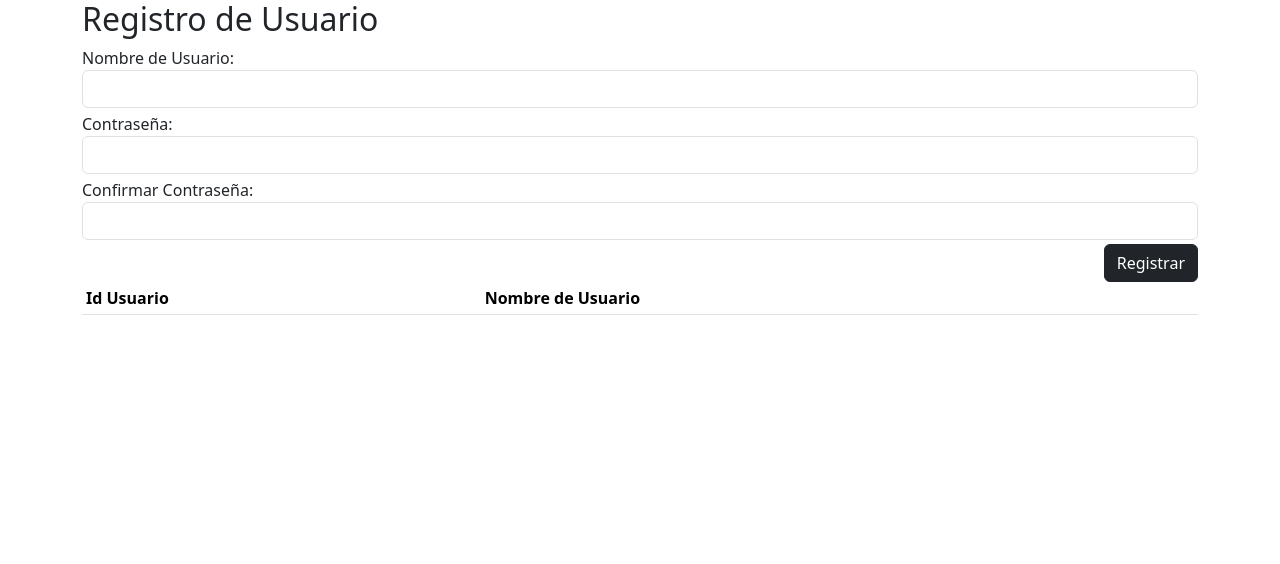
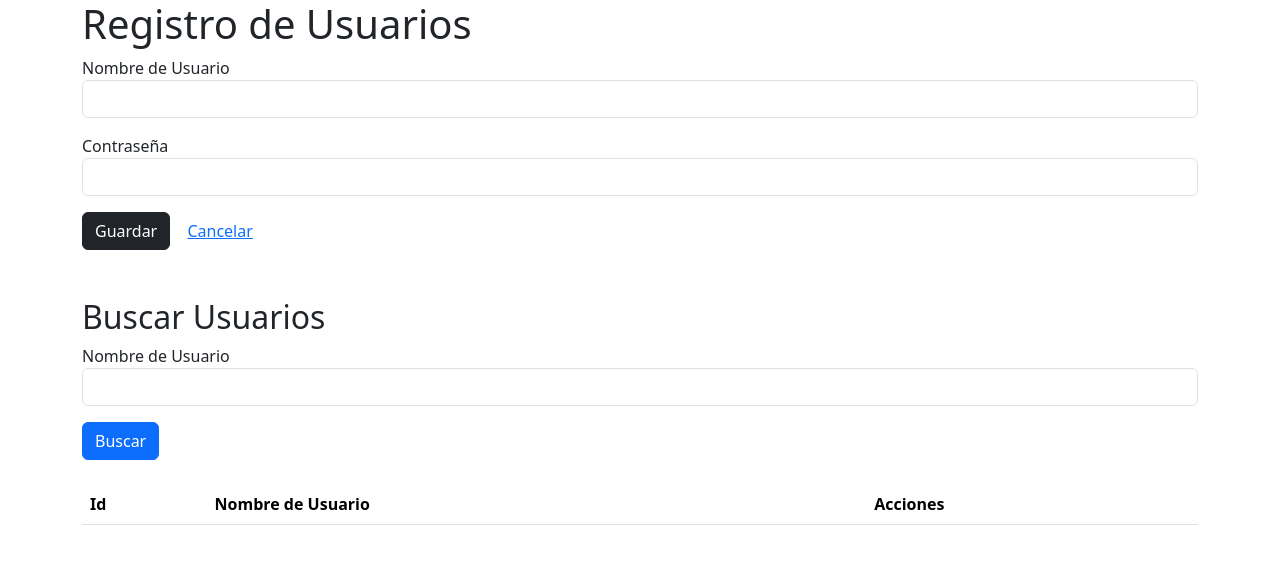
Before and after one commit to velycrxcker/7bFLASK, a Flask app: template templates/registro-usuarios.html in a window 1280 px wide. Shown: the top 564 px of the page. Run offline with Flask 3, Linux system fonts and the light colour scheme; the template is opened without the code that fills it, so the values that code supplies are empty.

Commit message:
Update registro-usuarios.html

```diff
--- a/templates/registro-usuarios.html
+++ b/templates/registro-usuarios.html
@@ -3,81 +3,52 @@
 <head>
     <meta charset="UTF-8">
     <meta name="viewport" content="width=device-width, initial-scale=1.0">
-
-    <link href="https://cdn.jsdelivr.net/npm/bootstrap@5.3.3/dist/css/bootstrap.min.css" rel="stylesheet" integrity="sha384-QWTKZyjpPEjISv5WaRU9OFeRpok6YctnYmDr5pNlyT2bRjXh0JMhjY6hW+ALEwIH" crossorigin="anonymous">
-
-    <script src="https://code.jquery.com/jquery-3.7.1.min.js" integrity="sha256-/JqT3SQfawRcv/BIHPThkBvs0OEvtFFmqPF/lYI/Cxo=" crossorigin="anonymous"></script>
-
-    <script src="https://cdnjs.cloudflare.com/ajax/libs/jquery-validate/1.19.5/jquery.validate.min.js"></script>
-
-    <title>Registro de Usuario</title>
+    <link href="https://cdn.jsdelivr.net/npm/bootstrap@5.3.3/dist/css/bootstrap.min.css" rel="stylesheet">
+    <script src="https://code.jquery.com/jquery-3.7.1.min.js"></script>
+    <title>Gestión de Usuarios</title>
 </head>
 <body>
     <div class="container">
-        <h2>Registro de Usuario</h2>
-        <form method="post" id="frmRegistroUsuario" class="formulario">
-            <div class="mb-1">
-                <label id="lblUsuario" for="txtUsuario">Nombre de Usuario:</label>
-                <input type="text" name="txtUsuario" id="txtUsuario" class="form-control" required minlength="5" maxlength="20" pattern="[a-zA-Z0-9]+" title="Solo letras y números, sin espacios ni caracteres especiales">
+        <h1>Registro de Usuarios</h1>
+        <form id="frmUsuario" method="post" action="/registrar">
+            <input type="hidden" id="id" name="id">
+            <div class="mb-3">
+                <label for="nombre_usuario">Nombre de Usuario</label>
+                <input type="text" id="nombre_usuario" name="nombre_usuario" class="form-control" required>
             </div>
-            <div class="mb-1">
-                <label id="lblContrasena" for="txtContrasena">Contraseña:</label>
-                <input type="password" name="txtContrasena" id="txtContrasena" class="form-control" required minlength="8" maxlength="20">
+            <div class="mb-3">
+                <label for="contrasena">Contraseña</label>
+                <input type="password" id="contrasena" name="contrasena" class="form-control" required>
             </div>
-            <div class="mb-1">
-                <label id="lblConfirmarContrasena" for="txtConfirmarContrasena">Confirmar Contraseña:</label>
-                <input type="password" name="txtConfirmarContrasena" id="txtConfirmarContrasena" class="form-control" required minlength="8" maxlength="20" equalTo="#txtContrasena">
+            <button type="submit" id="guardar" name="guardar" class="btn btn-dark">Guardar</button>
+            <button type="reset" id="cancelar" name="cancelar" class="btn btn-link">Cancelar</button>
+        </form>
+
+        <h2 class="mt-5">Buscar Usuarios</h2>
+        <form id="frmBuscar" method="get" action="/buscar">
+            <div class="mb-3">
+                <label for="buscar_nombre">Nombre de Usuario</label>
+                <input type="text" id="buscar_nombre" name="buscar_nombre" class="form-control">
             </div>
-            <div class="text-end">
-                <button id="btnRegistrar" name="btnRegistrar" class="btn btn-dark">Registrar</button>
-            </div>
+            <button type="submit" class="btn btn-primary">Buscar</button>
         </form>
-        <div id="divUsuarios"></div>
 
-        <!-- table index 0 -->
-        <table class="table table-sm">
+        <table class="table mt-4">
             <thead>
                 <tr>
-                    <th>Id Usuario</th>
+                    <th>Id</th>
                     <th>Nombre de Usuario</th>
+                    <th>Acciones</th>
                 </tr>
             </thead>
-            <tbody id="tbodyUsuarios"></tbody>
+            <tbody id="tabla_usuarios">
+                <!-- Aquí se cargarán los usuarios encontrados -->
+            </tbody>
         </table>
     </div>
 
-    <script src="https://cdn.jsdelivr.net/npm/bootstrap@5.3.3/dist/js/bootstrap.bundle.min.js" integrity="sha384-YvpcrYf0tY3lHB60NNkmXc5s9fDVZLESaAA55NDzOxhy9GkcIdslK1eN7N6jIeHz" crossorigin="anonymous"></script>
-
     <script>
-        window.addEventListener("load", function (event) {
-            $("#frmRegistroUsuario").validate({
-                messages: {
-                    txtUsuario: {
-                        required: "Ingresa el nombre de usuario",
-                        minlength: "Debe tener al menos 5 caracteres",
-                        maxlength: "Debe tener máximo 20 caracteres",
-                        pattern: "Solo se permiten letras y números, sin espacios ni caracteres especiales"
-                    },
-                    txtContrasena: {
-                        required: "Ingresa una contraseña",
-                        minlength: "Debe tener al menos 8 caracteres",
-                        maxlength: "Debe tener máximo 20 caracteres"
-                    },
-                    txtConfirmarContrasena: {
-                        required: "Confirma tu contraseña",
-                        equalTo: "Las contraseñas no coinciden"
-                    }
-                }
-            });
-
-            $("#frmRegistroUsuario").submit(function (event) {
-                event.preventDefault();
-
-                $.post("/usuarios/guardar", $(this).serialize(), function (respuesta) {
-                    console.log(respuesta);
-                });
-            });
-        });
+        // Aquí se pueden agregar scripts para la interacción del usuario con el formulario, como edición en línea o eliminación
     </script>
 </body>
 </html>
```
